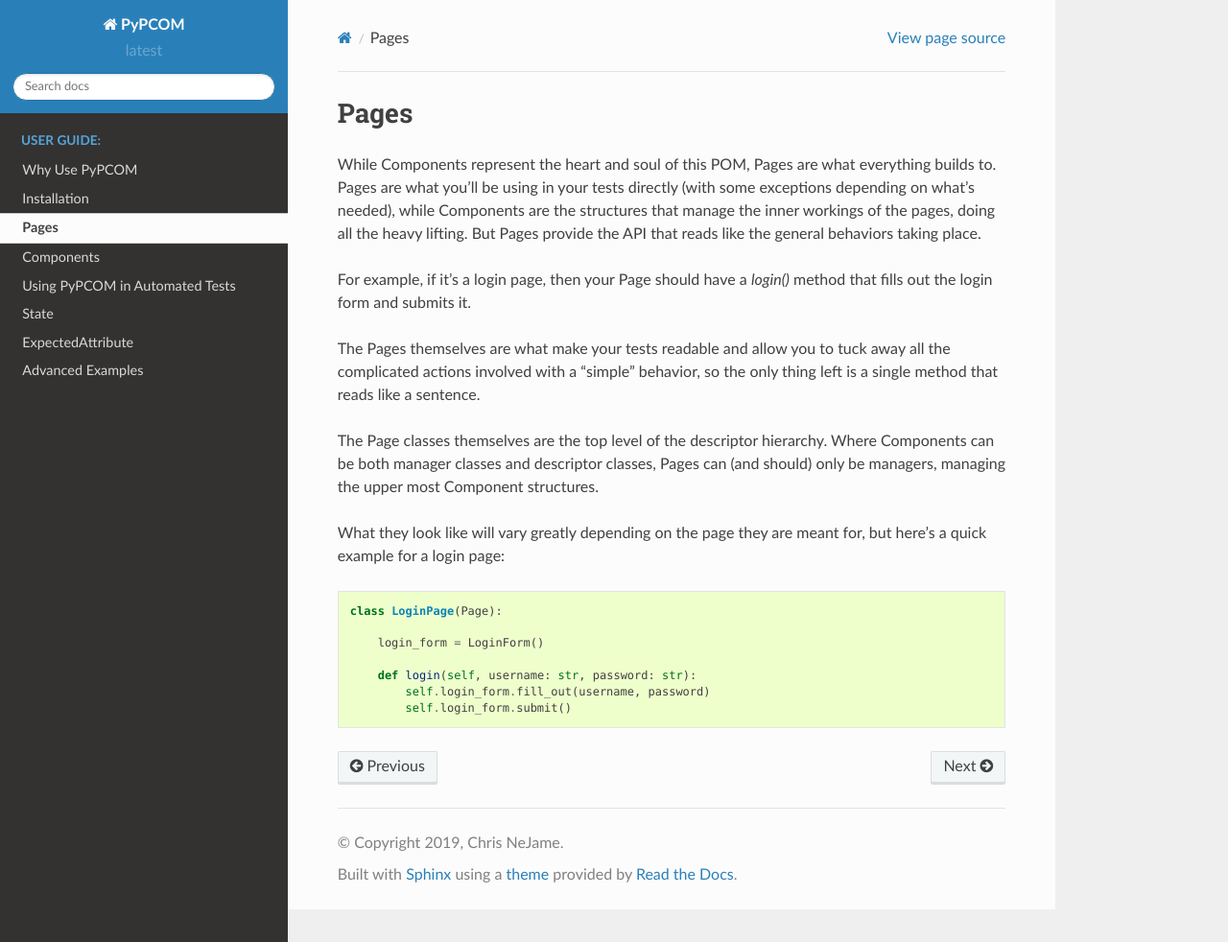
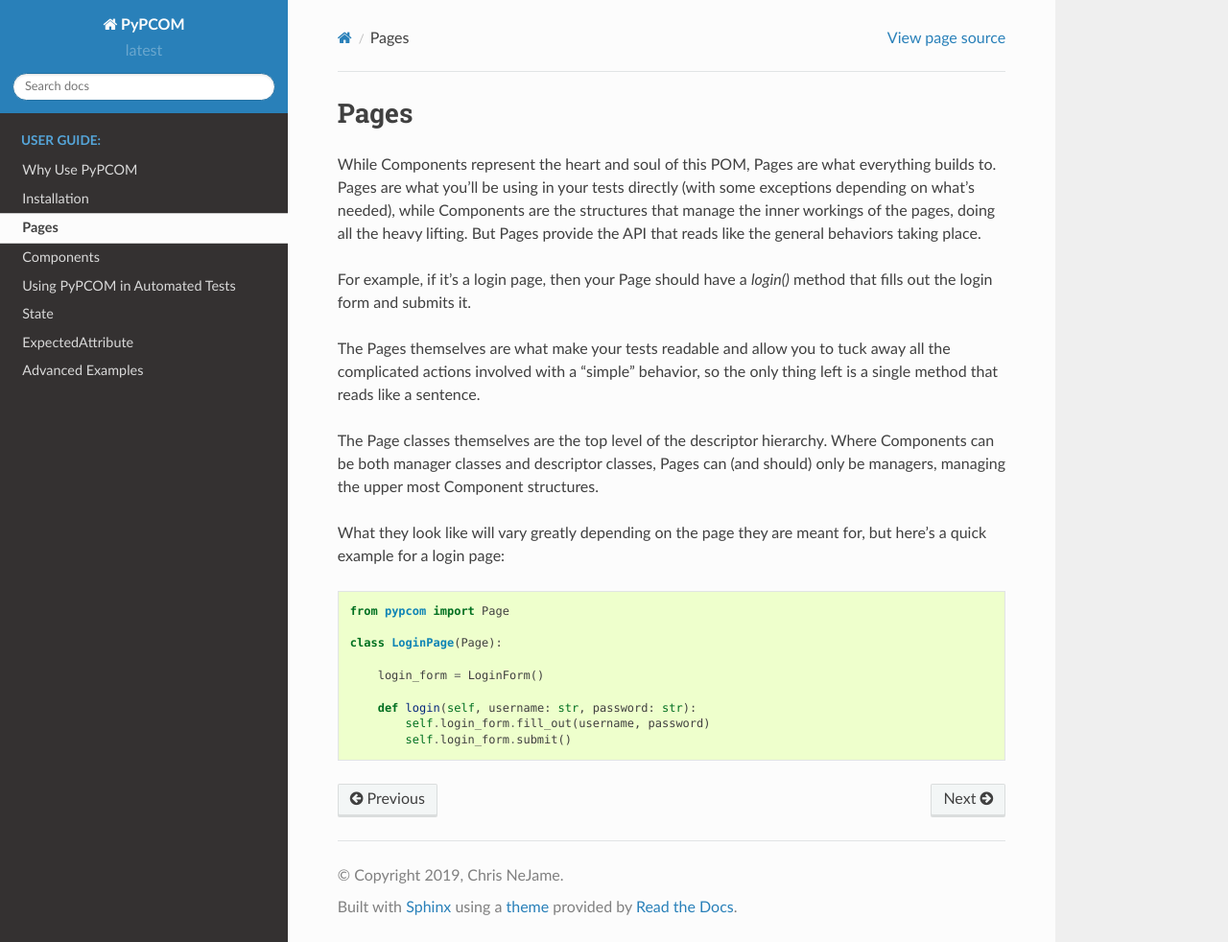
Before and after one commit to SalmonMode/PyPCOM, a Sphinx documentation site: the page built from doc/pages.rst, in a window 1280 px wide and 982 px high. Shown: the whole window at 96% size. Built offline with Sphinx 7.4.7 and the Read the Docs theme 2.0.0, drawn with Linux system fonts in a browser that asks for light colours.

Commit message:
Should show how to import Page

```diff
--- a/doc/pages.rst
+++ b/doc/pages.rst
@@ -26,6 +26,8 @@ but here's a quick example for a login page:
 
 .. code-block:: python
 
+    from pypcom import Page
+
     class LoginPage(Page):
 
         login_form = LoginForm()
```
